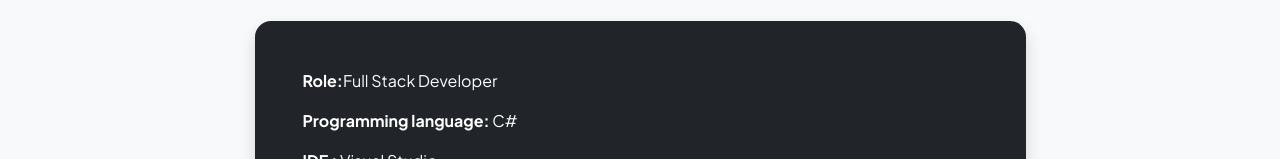
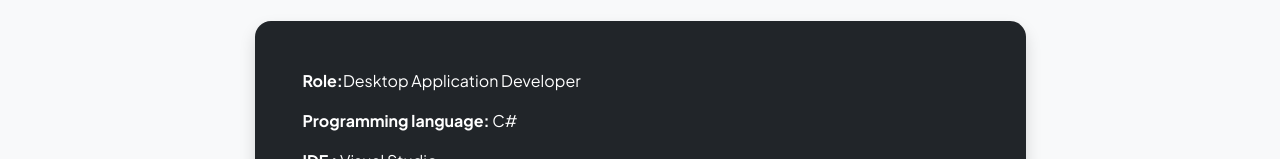
Before and after one commit to EdwinahLynn/edwinahlynn.github.io, a website built with Vite: page resume/individual.html in a window 1280 px wide. Shown: the part 1875-2034 px from the top of the page. Built offline with nearby package versions, Linux system fonts and the light colour scheme.

Commit message:
worked on assignment4

```diff
--- a/assignment4/data/events.json
+++ /dev/null
@@ -1,2 +0,0 @@
-[
-]
--- a/package.json
+++ b/package.json
@@ -10,8 +10,10 @@
     "bootstrap": "^5.3.3",
     "chart.js": "^4.4.8",
     "cors": "^2.8.5",
+    "dotenv": "^16.4.7",
     "express": "^4.21.2",
     "fs": "^0.0.1-security",
+    "mongodb": "^6.15.0",
     "vite": "^6.2.2"
   },
   "scripts": {
--- a/resume/individual.html
+++ b/resume/individual.html
@@ -134,7 +134,7 @@
           </div>
           <div class="card shadow border-0 rounded-4 mb-5 bg-dark text-white">
             <div class="card-body p-5 row align-items-center gx-5 col-lg">
-              <p><strong>Role:</strong>Full Stack Developer</p>
+              <p><strong>Role:</strong>Desktop Application Developer</p>
               <p><strong>Programming language:</strong> C#</p>
               <P><strong>IDE :</strong> Visual Studio</P>
               <p>
```
Also changed, not shown: 2 other files.
